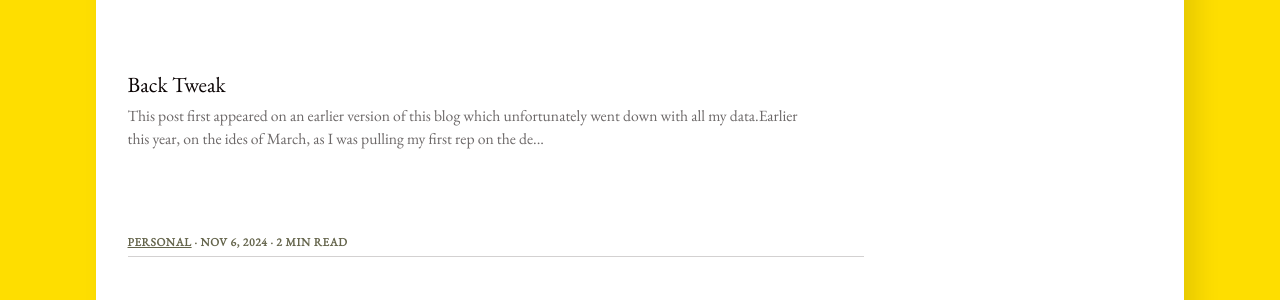
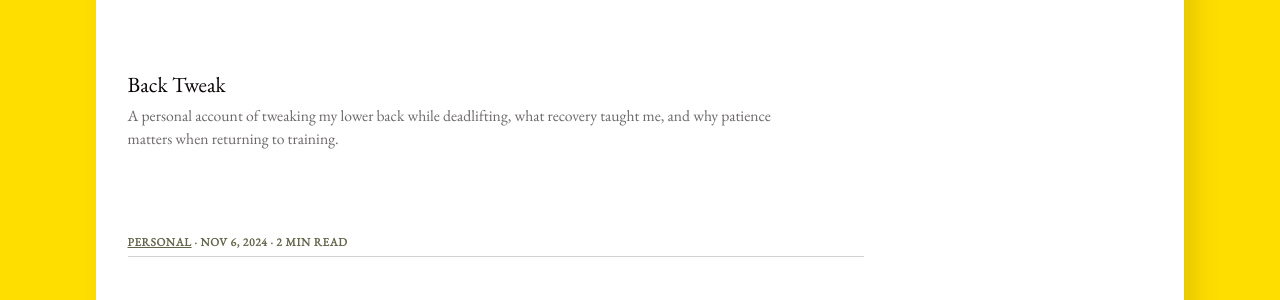
Before and after one commit to atonui/jekyll-blog, a Jekyll site: the page built from topics/personal.md, in a window 1280 px wide. Shown: the part 950-1250 px from the top of the page. Built offline with Jekyll 4.4.1, drawn with Linux system fonts in a browser that asks for light colours.

Commit message:
Add SEO description

```diff
--- a/_posts/2024-11-06-back-tweak.markdown
+++ b/_posts/2024-11-06-back-tweak.markdown
@@ -1,5 +1,7 @@
 ---
 
+
+description: "A personal account of tweaking my lower back while deadlifting, what recovery taught me, and why patience matters when returning to training."
 
 # layout: post
 title:  Back Tweak
```
